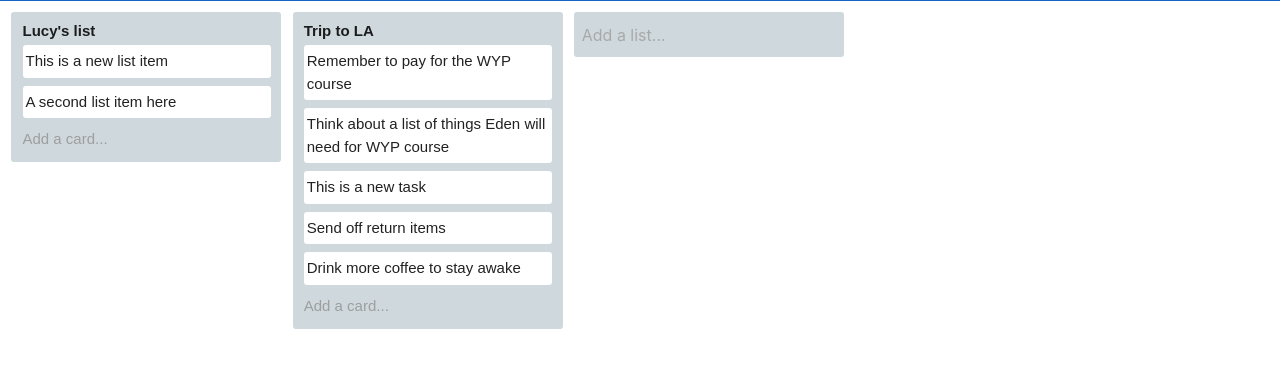
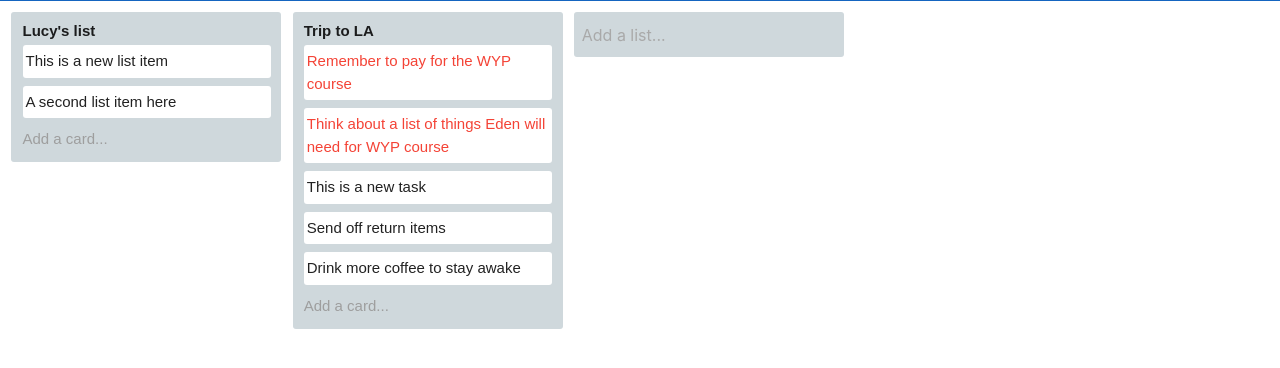
Before and after one commit to lucymonie/trello-clone, a React app: page / in a window 1280 px wide. Shown: the part 44-412 px from the top of the page. Built offline with nearby package versions, Linux system fonts and the light colour scheme; data requests are answered from the project's data file; a web font is replaced by a local one.

Commit message:
Adds red colour for todo items that are more than three days overdue

```diff
--- a/database/db.json
+++ b/database/db.json
@@ -33,7 +33,8 @@
     {
       "task": {
         "task_text": "Remember to pay for the WYP course",
-        "list_id": 2
+        "list_id": 2,
+        "due_date": "2018-07-31T23:00:00.000Z"
       },
       "id": 3
     },
@@ -41,7 +42,7 @@
       "task": {
         "task_text": "Think about a list of things Eden will need for WYP course",
         "list_id": 2,
-        "due_date": "2018-08-27T11:46:15.000Z"
+        "due_date": "2018-08-07T11:46:15.000Z"
       },
       "id": 4
     },
--- a/src/components/App.css
+++ b/src/components/App.css
@@ -94,10 +94,6 @@ header {
   margin-right: 0.5em;
 }
 
-.date-picker {
-  cursor: pointer;
-}
-
 .due-date-inline {
   display: inline-block;
 }
--- a/src/components/App.js
+++ b/src/components/App.js
@@ -16,7 +16,7 @@ class App extends Component {
       taskText: "",
       listsData: [],
       tasksData: [],
-      date: null
+      date: null,
     }
   }
 
@@ -72,8 +72,8 @@ class App extends Component {
     this.setState({ taskText: value });
   }
 
-  handleDueDate = (date) => {
-    this.setState({ date });
+  handleDueDate = (date, lateNess) => {
+    this.setState({ date, lateNess });
   }
 
   render() {
--- a/src/components/Card.js
+++ b/src/components/Card.js
@@ -1,8 +1,33 @@
 import React from 'react';
+import moment from 'moment';
 import SaveCancel from './SaveCancel';
 import DueDate from './DueDate';
 
-const Card = ({
+class Card extends React.Component {
+  constructor(props) {
+    super(props);
+    this.state = {
+      lateNess: null
+    }
+  }
+
+  componentDidMount() {
+    const { existingDate } = this.props;
+    const diff = this.dateCalculator(existingDate);
+    if (isNaN(diff) === false) {
+      this.setState({ lateNess: diff });
+    }
+
+  }
+
+  dateCalculator = (existingDate) => {
+    const dueDate = moment(existingDate).format('MM/DD/YYYY');
+    const timeNow = moment().format('MM/DD/YYYY');
+    return ((new Date(dueDate) - new Date(timeNow)) / (1000 * 3600 * 24));
+  }
+
+  render() {
+    const {
       task,
       editTask,
       showEditTask,
@@ -13,10 +38,13 @@ const Card = ({
       taskText,
       patchTask,
       onClickCancelTask
-}) => (
+    } = this.props;
+    const { lateNess } = this.state;
+
+    return (
       <div className="white card-style">
         {showEditTask !== task.id &&
-      <div className="hover-style cursor-pointer"
+          <div className={`${lateNess <= -3 ? "red-text" : ""} hover-style cursor-pointer`}
             onClick={ () => editTask(task.id, task.task.task_text) }>{task.task.task_text}</div>
         }
         {showEditTask === task.id &&
@@ -40,6 +68,8 @@ const Card = ({
           </div>
         }
       </div>
-)
+    );
+  }
+}
 
 export default Card;
```
Also changed, not shown: README.md. Lines whose indentation alone changed are shown as unchanged.
